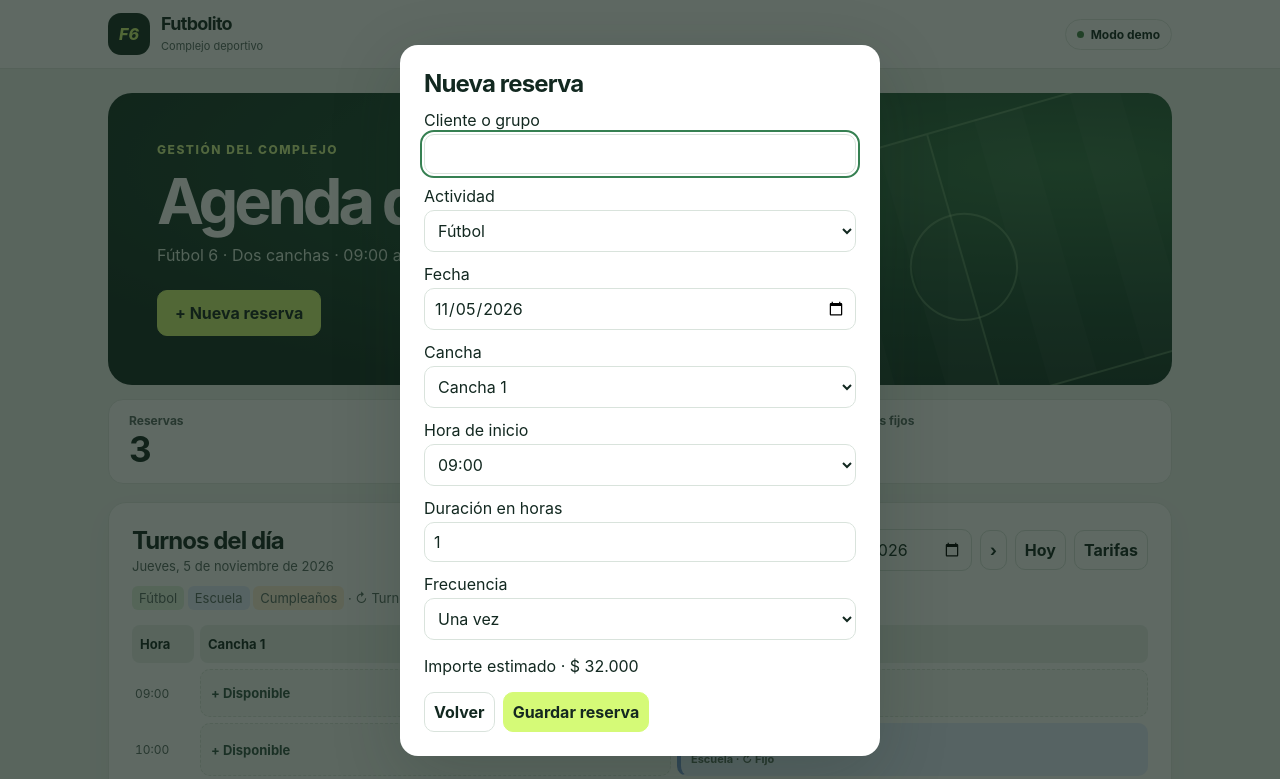
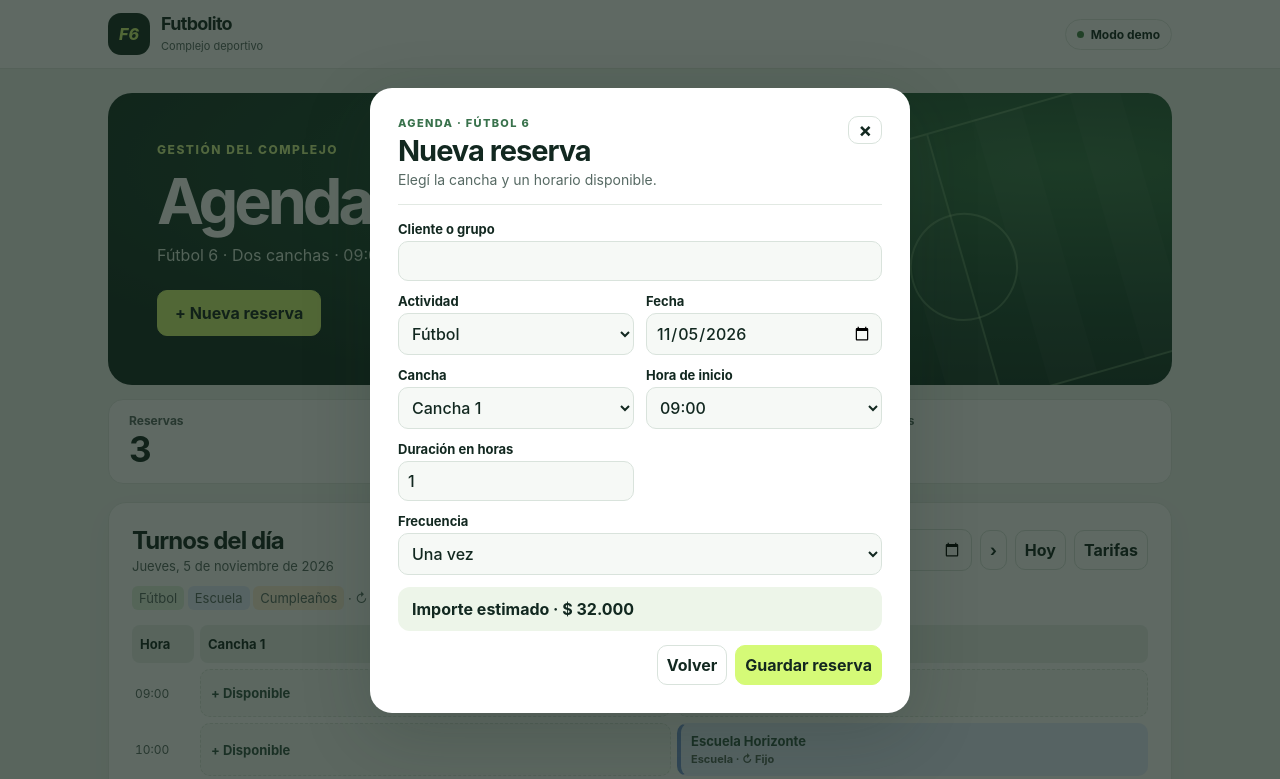
Before and after one commit to Agustin-Geloso/FutbolitoApp, a plain HTML site: page index.html in a window 1280 px wide. Both pictures are taken after a click on the button "+ Nueva reserva". Shown: the top 779 px of the page. Drawn offline with Linux system fonts and the light colour scheme.

Commit message:
Mostrar solo horarios disponibles y rediseñar el formulario de reservas

```diff
--- a/index.html
+++ b/index.html
@@ -13,8 +13,10 @@
 button,input,select{border-color:#d9e3dc;border-radius:10px}button{transition:background .15s,border-color .15s}.primary{background:var(--lime);border-color:var(--lime)}.primary:hover{background:#e4ff9f}.grid>b{background:#eaf1ec;border-radius:8px;padding:11px 8px;font-size:13px}.grid .hour{align-self:center;color:var(--soft);font-size:12px;font-variant-numeric:tabular-nums}.slot{border:1px dashed #dbe6dc;background:#f7faf7;font-size:13px;font-weight:650;padding:9px 10px;color:#315345}.slot:hover{background:#e6f2e6}.slot small{font-size:11px;margin-top:3px}.slot.regular,.slot.school,.slot.birthday{border-style:solid;border-color:transparent;border-left-width:4px}.regular,.slot.regular{background:#e2f3df;border-left-color:#6bb562}.school,.slot.school{background:#e5edff;border-left-color:#7496d9}.birthday,.slot.birthday{background:#fff0da;border-left-color:#e2a650}.legend{color:var(--soft)}dialog{box-shadow:0 20px 70px #14282033}dialog h2{letter-spacing:-.035em}button:focus-visible,input:focus-visible,select:focus-visible{outline:2px solid #368052;outline-offset:2px}
 @media(max-width:570px){main{padding:15px 12px}.hero{border-radius:18px}.pitch{opacity:.45;width:65%}.grid{grid-template-columns:46px repeat(2,minmax(0,1fr))}.toolbar .actions{gap:5px}.toolbar button,.toolbar input{font-size:13px;padding:7px}.slot{padding:8px 6px}.legend{line-height:1.8}}
 @media(prefers-reduced-motion:reduce){button{transition:none}}
+
+#booking{width:min(94vw,540px);max-height:90dvh;padding:clamp(16px,4vw,28px);border-radius:22px}.booking-heading{display:flex;justify-content:space-between;align-items:flex-start;gap:12px;border-bottom:1px solid var(--line);padding-bottom:16px;margin-bottom:16px}.booking-heading h2{font-size:29px;margin:3px 0}.booking-heading p{margin:0;color:var(--soft);font-size:14px}.booking-heading button{font-size:20px;padding:1px 9px}.eyebrow{color:#39724c;letter-spacing:.12em;font-size:11px;font-weight:800}.booking-fields{display:grid;grid-template-columns:repeat(2,minmax(0,1fr));gap:12px}.booking-fields label{font-size:13px;font-weight:700;margin:0;min-width:0}.booking-fields .wide{grid-column:1/-1}.booking-fields :is(input,select){width:100%;min-width:0;background:#f6f9f6;font-weight:500;font-size:16px}#quote{background:#edf5e9;padding:12px 14px;border-radius:12px;font-weight:750;margin:12px 0}#availability{color:var(--soft);font-size:13px;margin:10px 0}#booking p:empty{display:none}#booking .actions{justify-content:flex-end;margin-top:14px}#booking button:disabled{opacity:.5;cursor:not-allowed}
 </style><header><div class="brand"><span class="mark" aria-hidden="true">F6</span><div><strong>Futbolito</strong><small>Complejo deportivo</small></div></div><span class="demo"><i></i> Modo demo</span></header><main><section class="hero"><div class="pitch" aria-hidden="true"><div></div></div><div class="hero-copy"><div class="tag">GESTIÓN DEL COMPLEJO</div><h1>Agenda de canchas</h1><p>Fútbol 6 · Dos canchas · 09:00 a 23:00</p><button class="primary" id="new">+ Nueva reserva</button></div></section><section class="metrics" aria-label="Resumen del día"><div><span>Reservas</span><strong id="count">0</strong></div><div><span>Horas disponibles</span><strong id="available">28</strong></div><div><span>Turnos fijos</span><strong id="fixed">0</strong></div></section><section class="panel"><div class="toolbar"><div><h2>Turnos del día</h2><p id="selectedDay" class="selected-day"></p></div><div class="actions"><button id="prev" aria-label="Día anterior">‹</button><input id="day" type="date" aria-label="Fecha de la agenda"><button id="next" aria-label="Día siguiente">›</button><button id="today">Hoy</button><button id="prices">Tarifas</button></div></div><div class="legend"><span class="regular">Fútbol</span> <span class="school">Escuela</span> <span class="birthday">Cumpleaños</span> · ↻ Turno fijo</div><div id="grid" class="grid"></div></section><footer class="muted">Valores de muestra en pesos argentinos. Los cambios se guardan en este navegador.</footer></main>
-<dialog id="booking"><form id="reserve"><h2>Nueva reserva</h2><label>Cliente o grupo<input name="client" maxlength="70" required></label><label>Actividad<select name="type"><option value="regular">Fútbol</option><option value="school">Escuela</option><option value="birthday">Cumpleaños</option></select></label><label>Fecha<input name="date" type="date" required></label><label>Cancha<select name="court"><option value="1">Cancha 1</option><option value="2">Cancha 2</option></select></label><label>Hora de inicio<select name="hour"></select></label><label>Duración en horas<input type="number" name="hours" min="1" max="14" value="1" required></label><label>Frecuencia<select name="repeat"><option value="once">Una vez</option><option value="weekly">Fijo semanal</option></select></label><p id="quote"></p><p id="error" class="error" role="alert"></p><div class="actions"><button type="button" data-close>Volver</button><button class="primary">Guardar reserva</button></div></form></dialog>
+<dialog id="booking"><form id="reserve"><div class="booking-heading"><div><div class="eyebrow">AGENDA · FÚTBOL 6</div><h2>Nueva reserva</h2><p>Elegí la cancha y un horario disponible.</p></div><button type="button" data-close aria-label="Cerrar">×</button></div><div class="booking-fields"><label class="wide">Cliente o grupo<input name="client" maxlength="70" required></label><label>Actividad<select name="type"><option value="regular">Fútbol</option><option value="school">Escuela</option><option value="birthday">Cumpleaños</option></select></label><label>Fecha<input name="date" type="date" required></label><label>Cancha<select name="court"><option value="1">Cancha 1</option><option value="2">Cancha 2</option></select></label><label>Hora de inicio<select name="hour"></select></label><label>Duración en horas<input type="number" name="hours" min="1" max="14" value="1" required></label><label class="wide">Frecuencia<select name="repeat"><option value="once">Una vez</option><option value="weekly">Fijo semanal</option></select></label></div><p id="availability" role="status"></p><p id="quote"></p><p id="error" class="error" role="alert"></p><div class="actions"><button type="button" data-close>Volver</button><button class="primary" id="saveBooking">Guardar reserva</button></div></form></dialog>
 <dialog id="detail"><h2 id="detailTitle"></h2><p id="detailText"></p><div class="actions"><button data-close>Volver</button><button id="remove">Cancelar reserva</button></div></dialog>
 <dialog id="rates"><form id="rateForm"><h2>Tarifas por hora</h2><p class="muted">Las nuevas reservas usan estas tarifas. Las existentes conservan su importe.</p><label>Fútbol (ARS)<input name="regular" type="number" min="1" max="100000000" required></label><label>Escuela (ARS)<input name="school" type="number" min="1" max="100000000" required></label><label>Cumpleaños (ARS)<input name="birthday" type="number" min="1" max="100000000" required></label><div class="actions"><button type="button" data-close>Volver</button><button class="primary">Guardar tarifas</button></div></form></dialog>
 <script>
@@ -56,7 +58,7 @@
 const form = $('reserve');
 const fields = form.elements;
 day.value = today;
-for(const hour of hours) fields.hour.add(new Option(time(hour),hour));
+
 function render(){
   const bookings = read().bookings.filter(b=>occurs(b,day.value));
   $('count').textContent = bookings.length;
@@ -96,18 +98,35 @@
 $('next').onclick=()=>changeDay(move(day.value,1));
 $('today').onclick=()=>changeDay(localDay());
 day.onchange=()=>changeDay(day.value || localDay());
-function quote(){ $('quote').textContent='Importe estimado · '+money(read().rates[fields.type.value]*Number(fields.hours.value)); }
+function availableHours(state, selection){
+  if(!selection.date || !Number.isInteger(selection.hours) || selection.hours<1) return [];
+  if(selection.type==='school' && [0,6].includes(weekday(selection.date))) return [];
+  return hours.filter(hour=>hour+selection.hours<=23 && !state.bookings.some(other=>clash({...selection,hour},other)));
+}
+function refreshBooking(preferred=fields.hour.value){
+  const state=read();
+  const selection={date:fields.date.value,court:Number(fields.court.value),hours:fields.hours.valueAsNumber,repeat:fields.repeat.value,type:fields.type.value};
+  const slots=availableHours(state,selection);
+  const empty=!slots.length;
+  fields.hour.replaceChildren(...slots.map(hour=>new Option(time(hour),hour)));
+  if(empty) fields.hour.add(new Option('Sin horarios',''));
+  if(slots.includes(Number(preferred))) fields.hour.value=preferred;
+  fields.hour.disabled=empty;
+  $('saveBooking').disabled=empty;
+  const schoolWeekend=selection.type==='school' && [0,6].includes(weekday(selection.date));
+  $('availability').textContent=schoolWeekend?'Las escuelas pueden reservar de lunes a viernes.':empty?'No hay horarios para esta combinación. Cambiá la fecha, la cancha o la duración.':'';
+  $('quote').textContent=empty?'':'Importe estimado · '+money(state.rates[selection.type]*selection.hours);
+}
 function newBooking(court=1,hour=9){
   form.reset();
   fields.date.value=day.value;
   fields.court.value=court;
-  fields.hour.value=hour;
   $('error').textContent='';
-  quote();
+  refreshBooking(hour);
   $('booking').showModal();
 }
 $('new').onclick=()=>newBooking();
-form.oninput=quote;
+form.oninput=()=>{ $('error').textContent=''; refreshBooking(); };
 form.onsubmit=event=>{
   event.preventDefault();
   const state=read();
@@ -116,7 +135,10 @@
   if(!b.client) return $('error').textContent='Ingresá el nombre del cliente o grupo.';
   if(b.hour+b.hours>23) return $('error').textContent='La reserva debe terminar a las 23:00 o antes.';
   if(b.type==='school' && [0,6].includes(weekday(b.date))) return $('error').textContent='Las escuelas pueden reservar de lunes a viernes.';
-  if(state.bookings.some(other=>clash(b,other))) return $('error').textContent='La cancha ya tiene una reserva en ese horario.';
+  if(!availableHours(state,b).includes(b.hour)){
+    refreshBooking();
+    return $('error').textContent='Ese horario ya no está disponible. Revisá las opciones actualizadas.';
+  }
   state.bookings.push(b);
   save(state);
   $('booking').close();
@@ -148,6 +170,6 @@
   $('rates').close();
 };
 document.querySelectorAll('[data-close]').forEach(button=>button.onclick=()=>button.closest('dialog').close());
-window.addEventListener('storage',event=>{if(event.key===key) render();});
+window.addEventListener('storage',event=>{if(event.key===key){ render(); if($('booking').open) refreshBooking(); }});
 render();
 </script></html>
```
